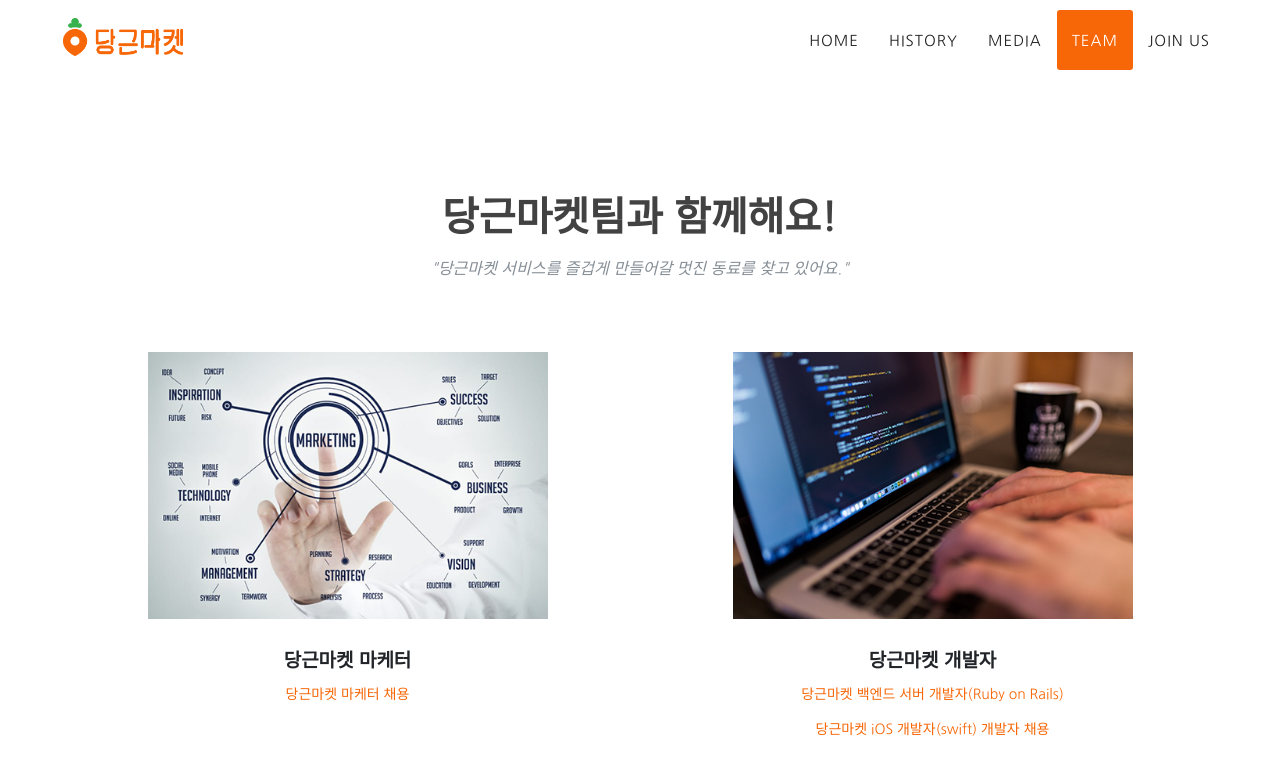
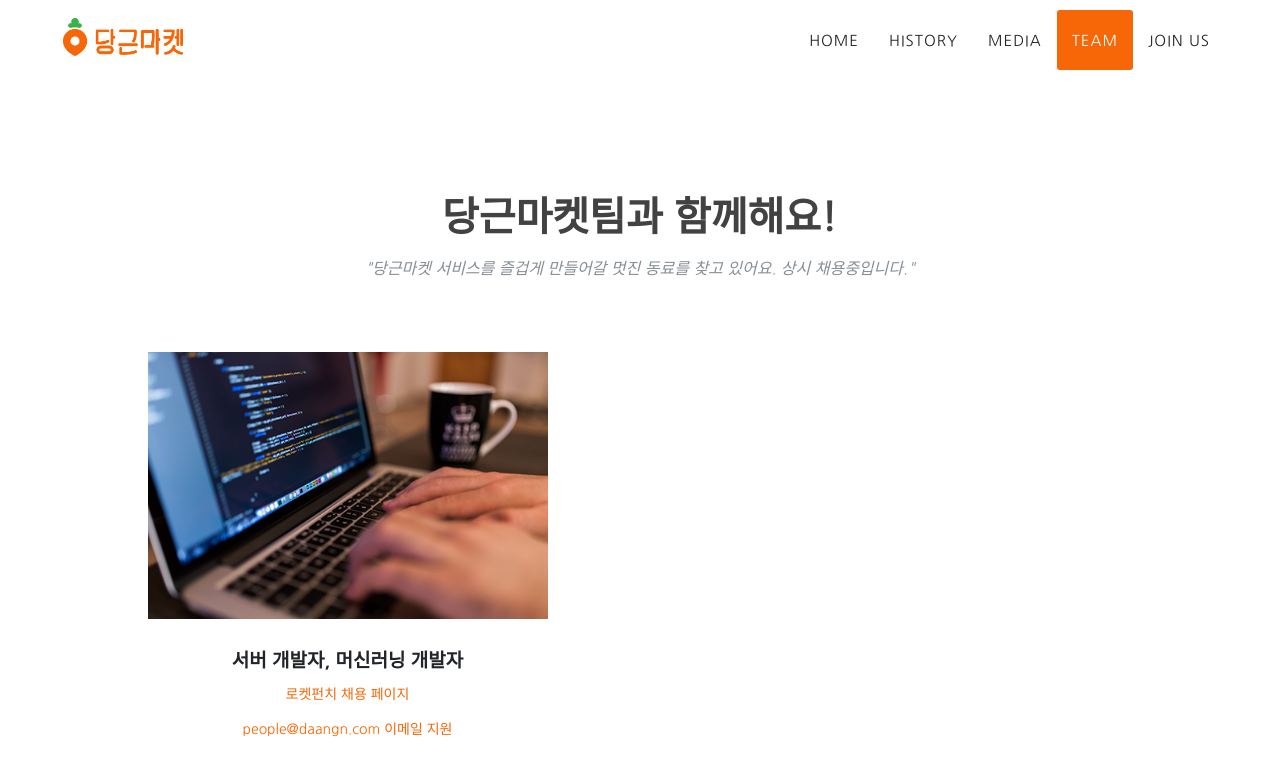
Before and after one commit to daangn/daangn-team-page, a Jekyll site: the page built from index.html, in a window 1280 px wide and 900 px high, scrolled down 5731 px. Shown: the top 776 px of the window. Built offline with Jekyll 4.4.1, drawn with Linux system fonts in a browser that asks for light colours; some web fonts are replaced.

Commit message:
Update _config.yml
상시채용 내용 수정

```diff
--- a/_config.yml
+++ b/_config.yml
@@ -190,22 +190,17 @@
   position: Software Engineer
   social:
 
-joinus_description: "\"당근마켓 서비스를 즐겁게 만들어갈 멋진 동료를 찾고 있어요.\""
+joinus_description: "\"당근마켓 서비스를 즐겁게 만들어갈 멋진 동료를 찾고 있어요. 상시 채용중입니다.\""
 
 joinus:
-- position: 당근마켓 마케터
-  pic: recruit-marketer
-  sub-position:
-    - content: 당근마켓 마케터 채용
-      url: https://www.rocketpunch.com/jobs/41352/%EB%A7%88%EC%BC%80%ED%84%B0
 
-- position: 당근마켓 개발자
+- position: 서버 개발자, 머신러닝 개발자
   pic: recruit-developer
   sub-position:
-    - content: 당근마켓 백엔드 서버 개발자(Ruby on Rails)
-      url: https://www.rocketpunch.com/jobs/41350/%EB%B0%B1%EC%97%94%EB%93%9C-%EC%84%9C%EB%B2%84-%EA%B0%9C%EB%B0%9C%EC%9E%90Ruby-on-Rails
-    - content: 당근마켓 iOS 개발자(swift) 개발자 채용
-      url: https://www.rocketpunch.com/jobs/41349/iOS-%EA%B0%9C%EB%B0%9C%EC%9E%90
+    - content: 로켓펀치 채용 페이지
+      url: https://www.rocketpunch.com/companies/daangn/jobs
+    - content: people@daangn.com 이메일 지원
+      url: mailto:people@daangn.com
 
 # Social networks usernames (many more available: google-plus, flickr, dribbble, pinterest, instagram, tumblr, linkedin, etc.)
 social:
```
